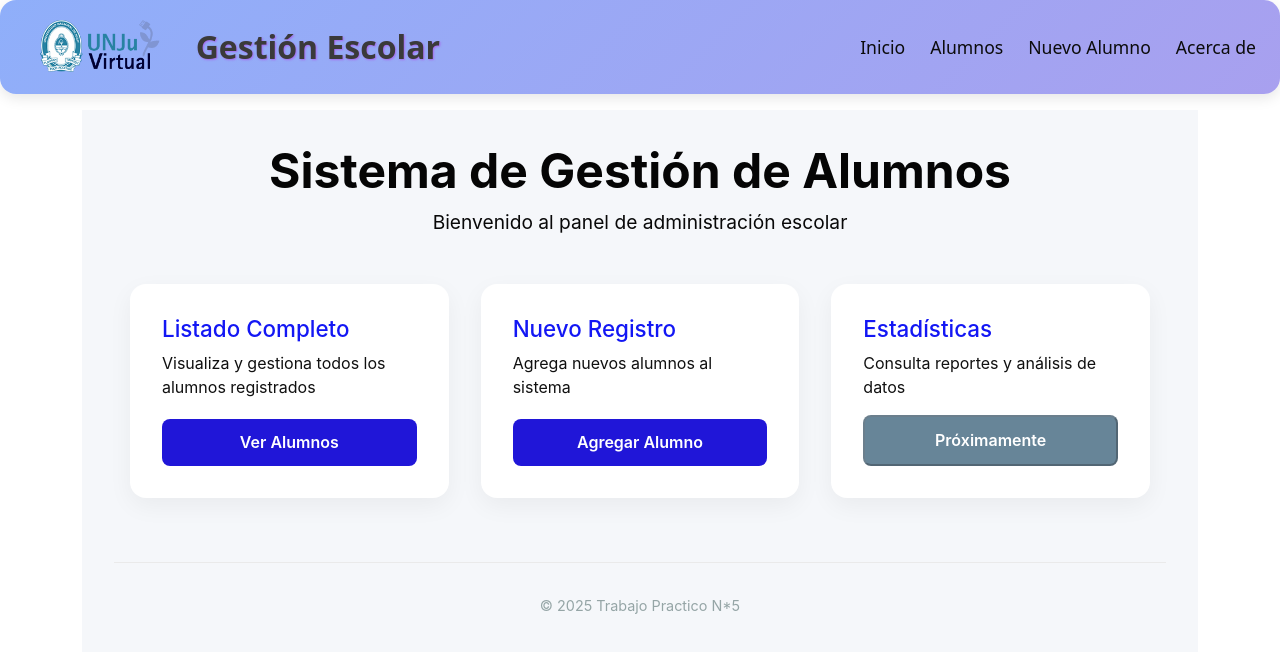
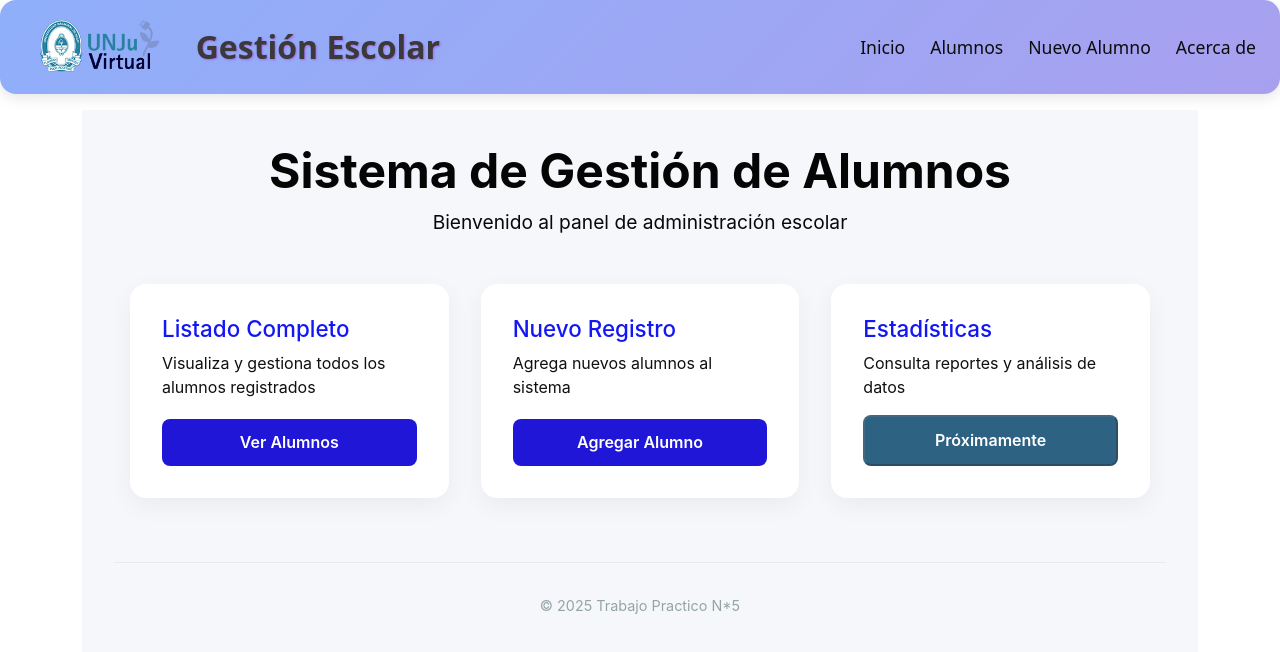
Before and after one commit to valenmadrigal/tp05PV2025Grupo20, a React (Vite) app in the folder tp05PV2025Grupo20/: page / in a window 1280 px wide. Shown: the top 652 px of the page. Built offline with nearby package versions, Linux system fonts and the light colour scheme.

Commit message:
arreglos- ValentinaMadrigal

```diff
--- a/tp05PV2025Grupo20/src/assets/components/NavBar.jsx
+++ b/tp05PV2025Grupo20/src/assets/components/NavBar.jsx
@@ -1,7 +1,7 @@
 import React, { useState } from 'react'; // Importa useState
 import { Link } from 'react-router-dom';
 import '../css/NavBar.css';
-import logo from '../css/logo.png'; // Importa el logo
+import logo from '../img/logo.png'; // Importa el logo
 
 export default function NavBar() {
   const [menuOpen, setMenuOpen] = useState(false); // Estado para controlar si el menú móvil está abierto
--- a/tp05PV2025Grupo20/src/assets/components/NuevoAlumno.jsx
+++ b/tp05PV2025Grupo20/src/assets/components/NuevoAlumno.jsx
@@ -1,6 +1,7 @@
 import React, { useState } from 'react';
 import { Form, Button, Container, Row, Col } from 'react-bootstrap';
 import { useNavigate } from 'react-router-dom';
+import '../css/NuevoAlumno.css'; // Asegúrate de tener este CSS para estilos
 
 export default function NuevoAlumno() {
   const [formData, setFormData] = useState({
--- a/tp05PV2025Grupo20/src/assets/css/home.css
+++ b/tp05PV2025Grupo20/src/assets/css/home.css
@@ -84,7 +84,7 @@
 /* Botón deshabilitado */
 .feature-button:disabled,
 .feature-button[disabled] {
-  background-color: #678598;
+  background-color: #2d6283;
   cursor: not-allowed;
   transform: none;
 }
```
Also changed, not shown: tp05PV2025Grupo20/src/assets/img/logo.png (renamed from tp05PV2025Grupo20/src/assets/css/logo.png).
